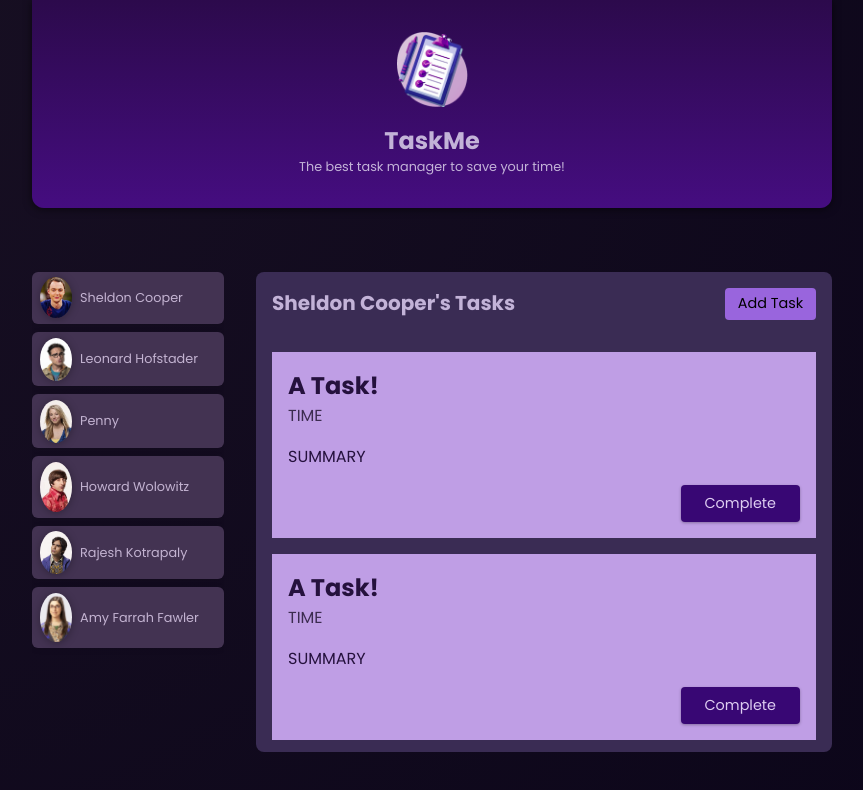
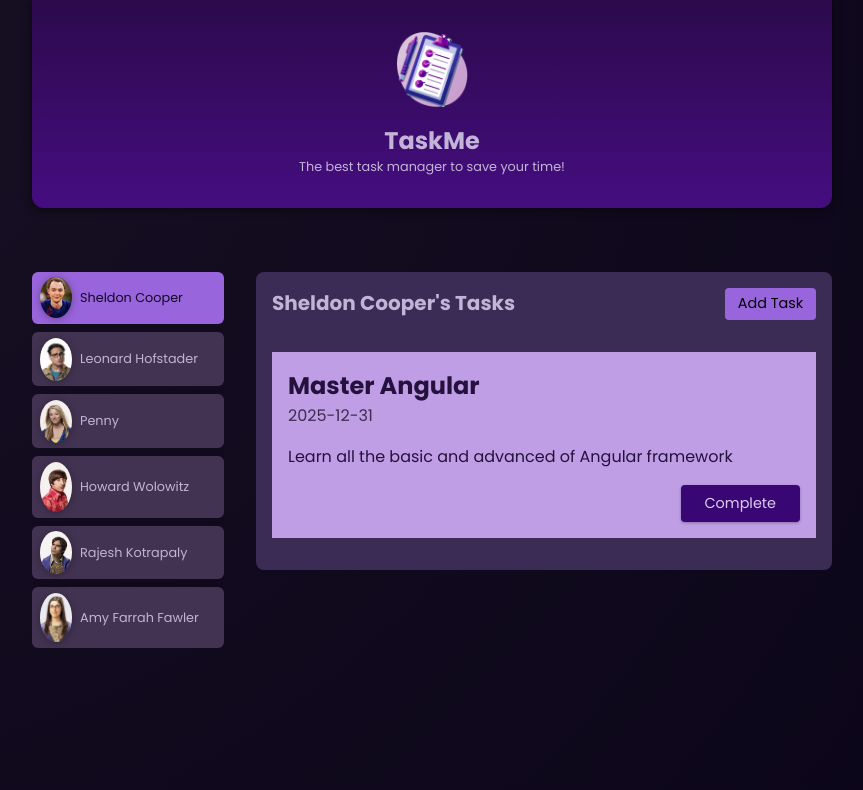
Before and after one commit to laviniaof/angular-project, an Angular app in the folder angular-project/: page / in a window 1280 px wide. Both pictures are taken after a click on the button "Sheldon Cooper". Shown: the top 790 px of the page, without its empty margins (208-1071 px from the left). Built offline with nearby package versions, Linux system fonts and the light colour scheme.

Commit message:
implem. task component

```diff
--- a/angular-project/src/app/app.component.html
+++ b/angular-project/src/app/app.component.html
@@ -4,13 +4,17 @@
   <ul id="users">
     @for (user of users; track user.id) {
     <li>
-      <app-user [user]="user" (select)="onSelectUser($event)"></app-user>
+      <app-user
+        [user]="user"
+        [selected]="user.id === selectedUserId"
+        (select)="onSelectUser($event)"
+      ></app-user>
     </li>
     }
   </ul>
 
   @if (selectedUser) {
-  <app-tasks [name]="selectedUser!.name"></app-tasks>
+  <app-tasks [userId]="selectedUser.id" [name]="selectedUser!.name"></app-tasks>
   } @else {
   <p id="fallback">Select a user to see their tasks!</p>
 
--- a/angular-project/src/app/tasks/task/task.component.html
+++ b/angular-project/src/app/tasks/task/task.component.html
@@ -1,7 +1,7 @@
 <article>
-  <h2>A Task!</h2>
-  <time>TIME</time>
-  <p>SUMMARY</p>
+  <h2>{{ task.title }}</h2>
+  <time>{{ task.dueDate }}</time>
+  <p>{{ task.summary }}</p>
   <p class="actions">
     <button>Complete</button>
   </p>
--- a/angular-project/src/app/tasks/tasks.component.html
+++ b/angular-project/src/app/tasks/tasks.component.html
@@ -7,14 +7,10 @@
   </header>
 
   <ul>
+    @for (task of selectedUserTasks; track task.id) {
     <li>
-      <app-task></app-task>
+      <app-task [task]="task"></app-task>
     </li>
-    <li>
-      <app-task></app-task>
-    </li>
-    <li>
-      <app-task></app-task>
-    </li>
+    }
   </ul>
 </section>
--- a/angular-project/src/app/tasks/tasks.component.ts
+++ b/angular-project/src/app/tasks/tasks.component.ts
@@ -9,5 +9,33 @@ import { TaskComponent } from './task/task.component';
   styleUrl: './tasks.component.css',
 })
 export class TasksComponent {
-  @Input() name?: string;
+  @Input({ required: true }) name!: string;
+  @Input({ required: true }) userId!: string;
+  tasks = [
+    {
+      id: 't1',
+      userId: 'u1',
+      title: 'Master Angular',
+      summary: 'Learn all the basic and advanced of Angular framework',
+      dueDate: '2025-12-31',
+    },
+    {
+      id: 't2',
+      userId: 'u2',
+      title: 'Basic code',
+      summary: 'akaa sdjadjakcja',
+      dueDate: '2024-10-11',
+    },
+    {
+      id: 't3',
+      userId: 'u3',
+      title: 'Learning JS',
+      summary: 'adasdasw qoei01asdjs',
+      dueDate: '2024-08-23',
+    },
+  ];
+
+  get selectedUserTasks() {
+    return this.tasks.filter((task) => task.userId === this.userId);
+  }
 }
--- a/angular-project/src/app/user/user.component.html
+++ b/angular-project/src/app/user/user.component.html
@@ -1,5 +1,5 @@
 <div>
-  <button (click)="onSelectUser()">
+  <button [class.active]="selected" (click)="onSelectUser()">
     <img [src]="imagePath" [alt]="user.name" />
     <span>{{ user.name }}</span>
   </button>
--- /dev/null
+++ b/angular-project/src/app/user/user.model.ts
@@ -0,0 +1,5 @@
+export interface User {
+  id: string;
+  avatar: string;
+  name: string;
+}
```
Also changed, not shown: angular-project/src/app/tasks/task/task.component.ts (+4 -3 lines), angular-project/src/app/tasks/task/task.model.ts (added, +7 -0 lines), angular-project/src/app/user/user.component.ts (+3 -5 lines).
